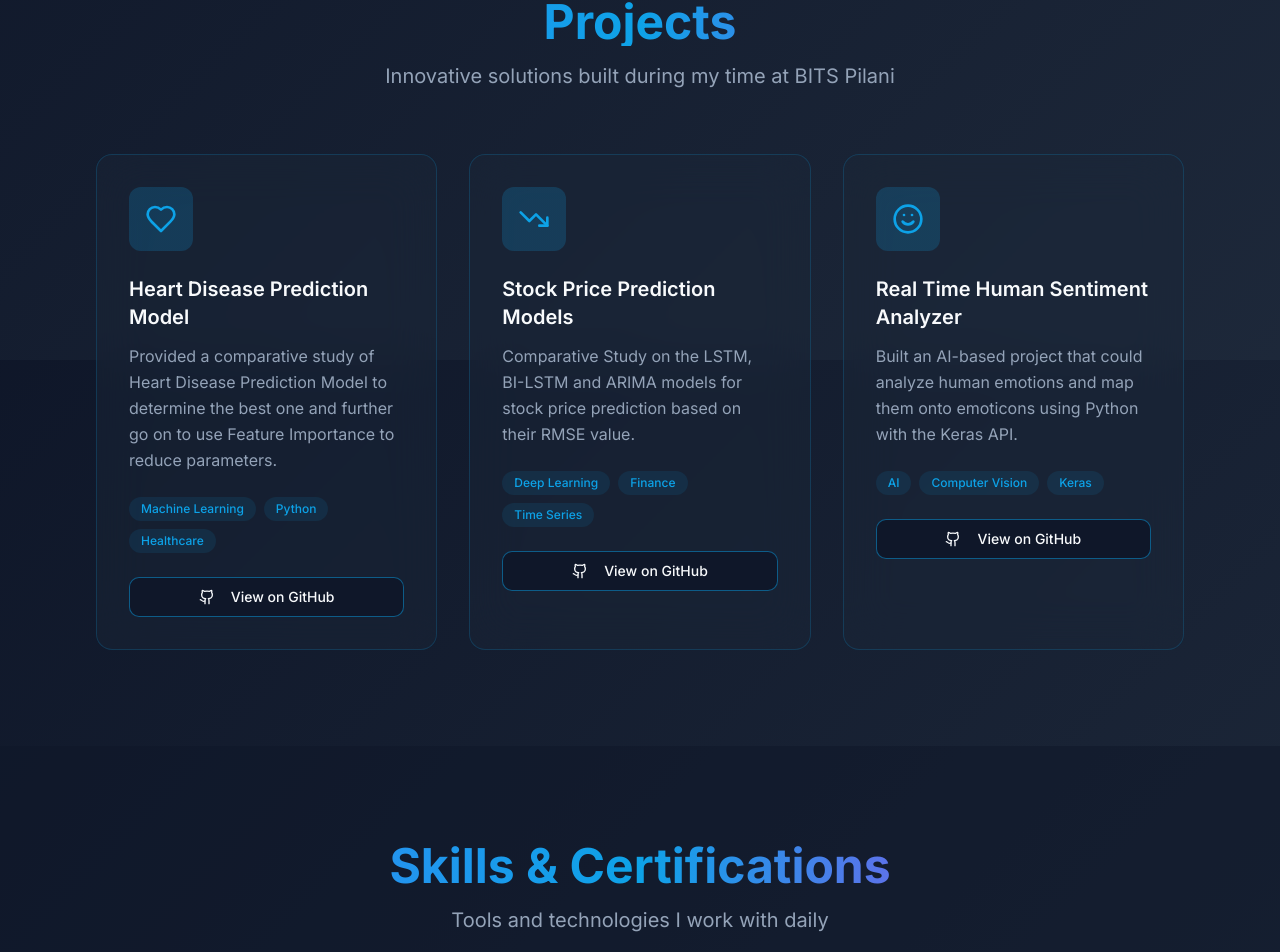
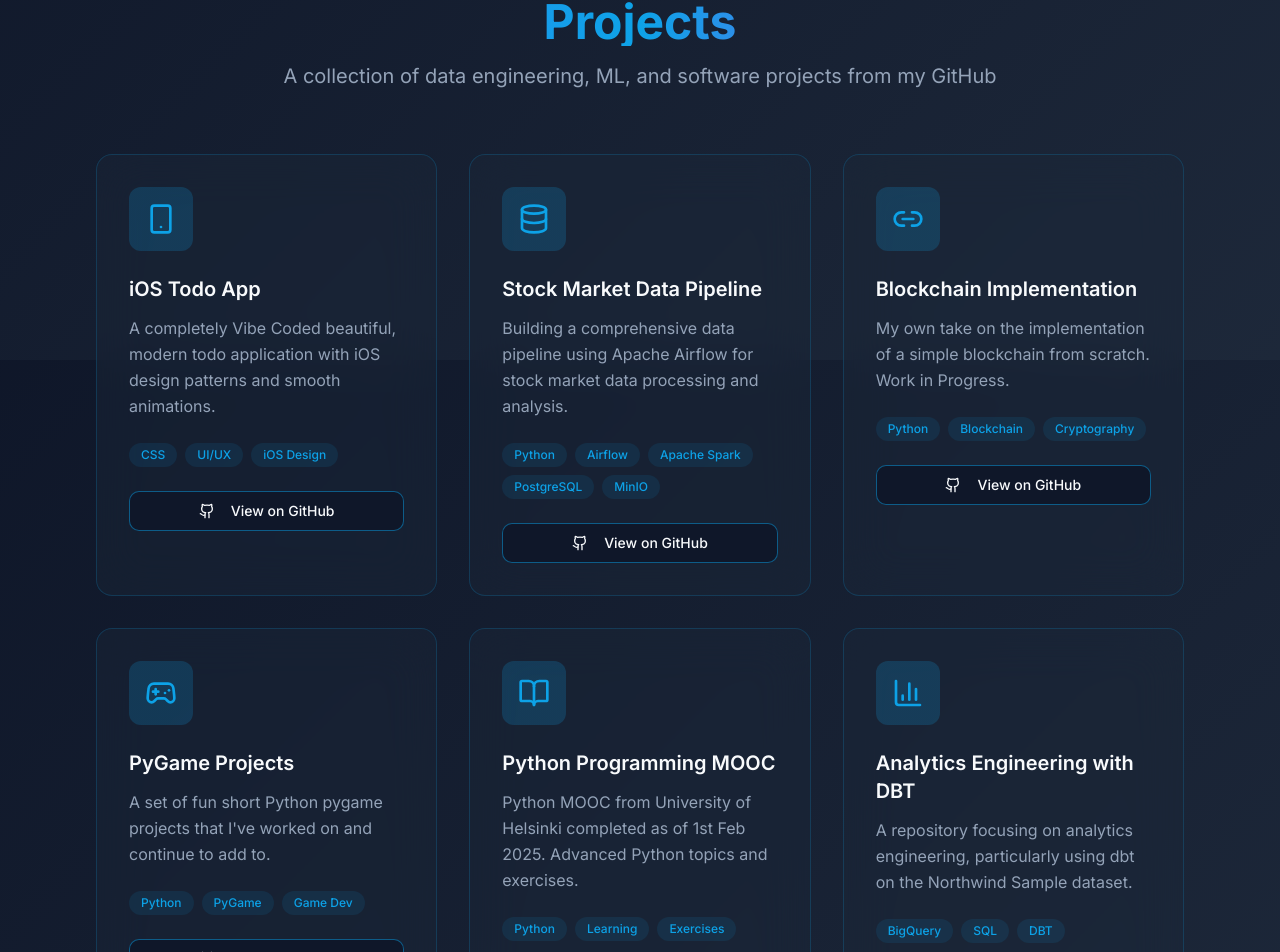
Before and after one commit to justinjsd/my-portfolio, a React (Vite) app: page / in a window 1280 px wide. Shown: the part 3640-4592 px from the top of the page. Built offline with nearby package versions, Linux system fonts and the light colour scheme; the HTML template or start-up script is replaced by a standard one.

Commit message:
Add projects from GitHub

```diff
--- a/src/components/Projects.tsx
+++ b/src/components/Projects.tsx
@@ -1,31 +1,79 @@
-import { Github, Heart, TrendingDown, Smile } from "lucide-react";
+import { Github, Heart, TrendingDown, Smile, Smartphone, Database, Link2, Gamepad2, BookOpen, BarChart3 } from "lucide-react";
 import { Button } from "./ui/button";
 
 export const Projects = () => {
   const projects = [
     {
-      icon: Heart,
-      title: "Heart Disease Prediction Model",
+      icon: Smartphone,
+      title: "iOS Todo App",
       description:
-        "Provided a comparative study of Heart Disease Prediction Model to determine the best one and further go on to use Feature Importance to reduce parameters.",
-      github: "https://github.com/justinjsd/HeartDiseasePrediction",
-      tags: ["Machine Learning", "Python", "Healthcare"],
+        "A completely Vibe Coded beautiful, modern todo application with iOS design patterns and smooth animations.",
+      github: "https://github.com/justinjsd/ios-todo-app",
+      tags: ["CSS", "UI/UX", "iOS Design"],
     },
     {
-      icon: TrendingDown,
-      title: "Stock Price Prediction Models",
+      icon: Database,
+      title: "Stock Market Data Pipeline",
       description:
-        "Comparative Study on the LSTM, BI-LSTM and ARIMA models for stock price prediction based on their RMSE value.",
-      github: "https://github.com/justinjsd/StockPredictionModelComparison",
-      tags: ["Deep Learning", "Finance", "Time Series"],
+        "Building a comprehensive data pipeline using Apache Airflow for stock market data processing and analysis.",
+      github: "https://github.com/justinjsd/stock-market-data-pipeline",
+      tags: ["Python", "Airflow", "Apache Spark", "PostgreSQL", "MinIO"],
+    },
+    {
+      icon: Link2,
+      title: "Blockchain Implementation",
+      description:
+        "My own take on the implementation of a simple blockchain from scratch. Work in Progress.",
+      github: "https://github.com/justinjsd/blockchain",
+      tags: ["Python", "Blockchain", "Cryptography"],
+    },
+    {
+      icon: Gamepad2,
+      title: "PyGame Projects",
+      description:
+        "A set of fun short Python pygame projects that I've worked on and continue to add to.",
+      github: "https://github.com/justinjsd/pygame",
+      tags: ["Python", "PyGame", "Game Dev"],
+    },
+    {
+      icon: BookOpen,
+      title: "Python Programming MOOC",
+      description:
+        "Python MOOC from University of Helsinki completed as of 1st Feb 2025. Advanced Python topics and exercises.",
+      github: "https://github.com/justinjsd/python-exercises",
+      tags: ["Python", "Learning", "Exercises"],
+    },
+    {
+      icon: BarChart3,
+      title: "Analytics Engineering with DBT",
+      description:
+        "A repository focusing on analytics engineering, particularly using dbt on the Northwind Sample dataset.",
+      github: "https://github.com/justinjsd/analytics-engineering",
+      tags: ["BigQuery", "SQL", "DBT"],
     },
     {
       icon: Smile,
       title: "Real Time Human Sentiment Analyzer",
       description:
-        "Built an AI-based project that could analyze human emotions and map them onto emoticons using Python with the Keras API.",
+        "AI-based project that analyzes human emotions and maps them onto emoticons using sentiment analysis.",
       github: "https://github.com/justinjsd/Sentiment-Analysis-to-Select-Revelant-Emoticons",
-      tags: ["AI", "Computer Vision", "Keras"],
+      tags: ["AI", "Python", "Sentiment Analysis"],
+    },
+    {
+      icon: Heart,
+      title: "Heart Disease Prediction Model",
+      description:
+        "Research on predicting heart disease using various machine learning algorithms with feature importance analysis.",
+      github: "https://github.com/justinjsd/HeartDiseasePrediction",
+      tags: ["Machine Learning", "Healthcare", "Jupyter"],
+    },
+    {
+      icon: TrendingDown,
+      title: "Stock Price Prediction Comparison",
+      description:
+        "Compares three models (LSTM, BI-LSTM and ARIMA) for stock price prediction and analyzes RMSE to find the best model.",
+      github: "https://github.com/justinjsd/StockPredictionModelComparison",
+      tags: ["Deep Learning", "Finance", "Time Series"],
     },
   ];
 
@@ -35,7 +83,7 @@ export const Projects = () => {
         <div className="text-center space-y-4 mb-16">
           <h2 className="text-4xl md:text-5xl font-bold gradient-text">Projects</h2>
           <p className="text-xl text-muted-foreground">
-            Innovative solutions built during my time at BITS Pilani
+            A collection of data engineering, ML, and software projects from my GitHub
           </p>
         </div>
 
```
